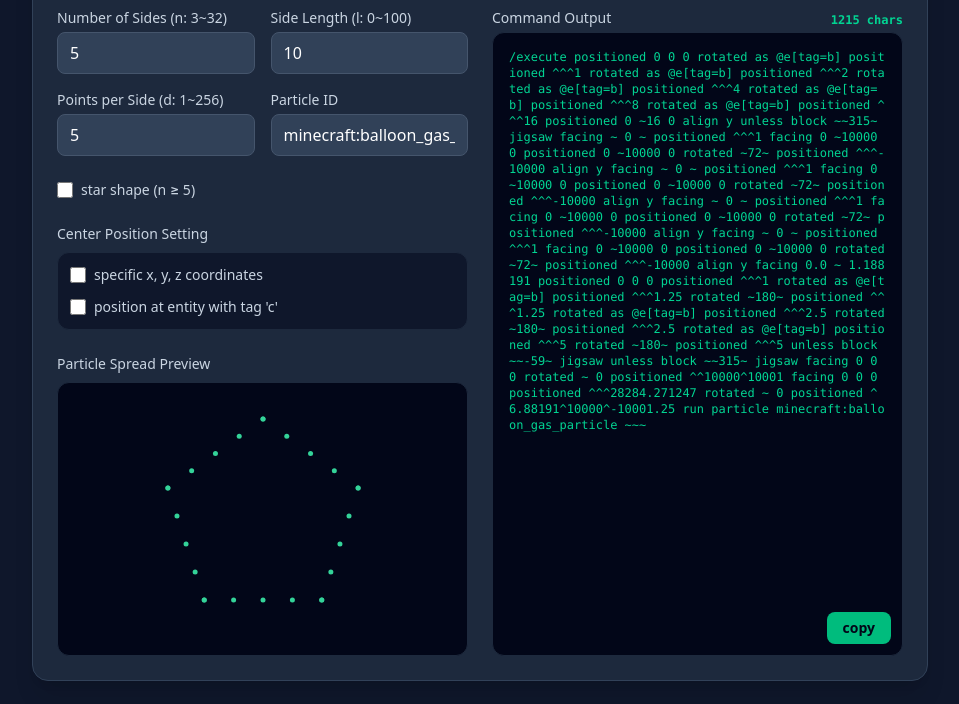
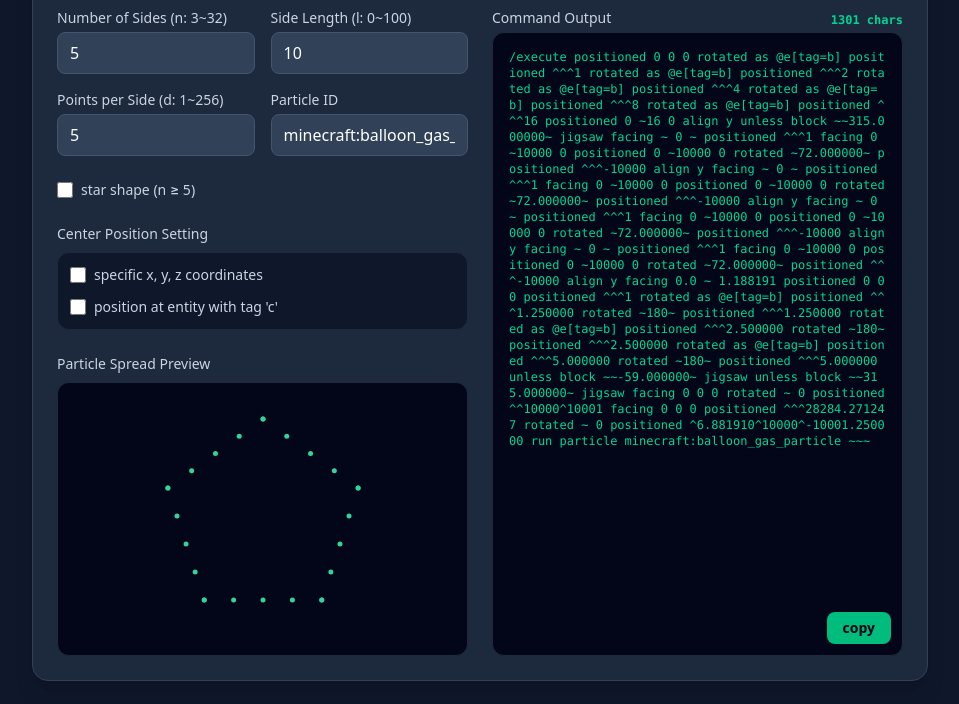
Before and after one commit to junsu16/PolygonParticleCommandGenerator, a plain HTML site: page index.html in a window 1280 px wide. Shown: the part 96-800 px from the top of the page, without its empty margins (160-1119 px from the left). Drawn offline with nearby package versions, Linux system fonts and the light colour scheme.

Commit message:
Update index.html

```diff
--- a/index.html
+++ b/index.html
@@ -182,7 +182,7 @@
             }
         }
 
-        const r = (val) => Number(val.toFixed(6));
+        const r = (val) => val.toFixed(6);  // 0 제거 없도록 수정
 
         // 마인크래프트 커맨드 생성 함수
         function generateCommand() {
```
